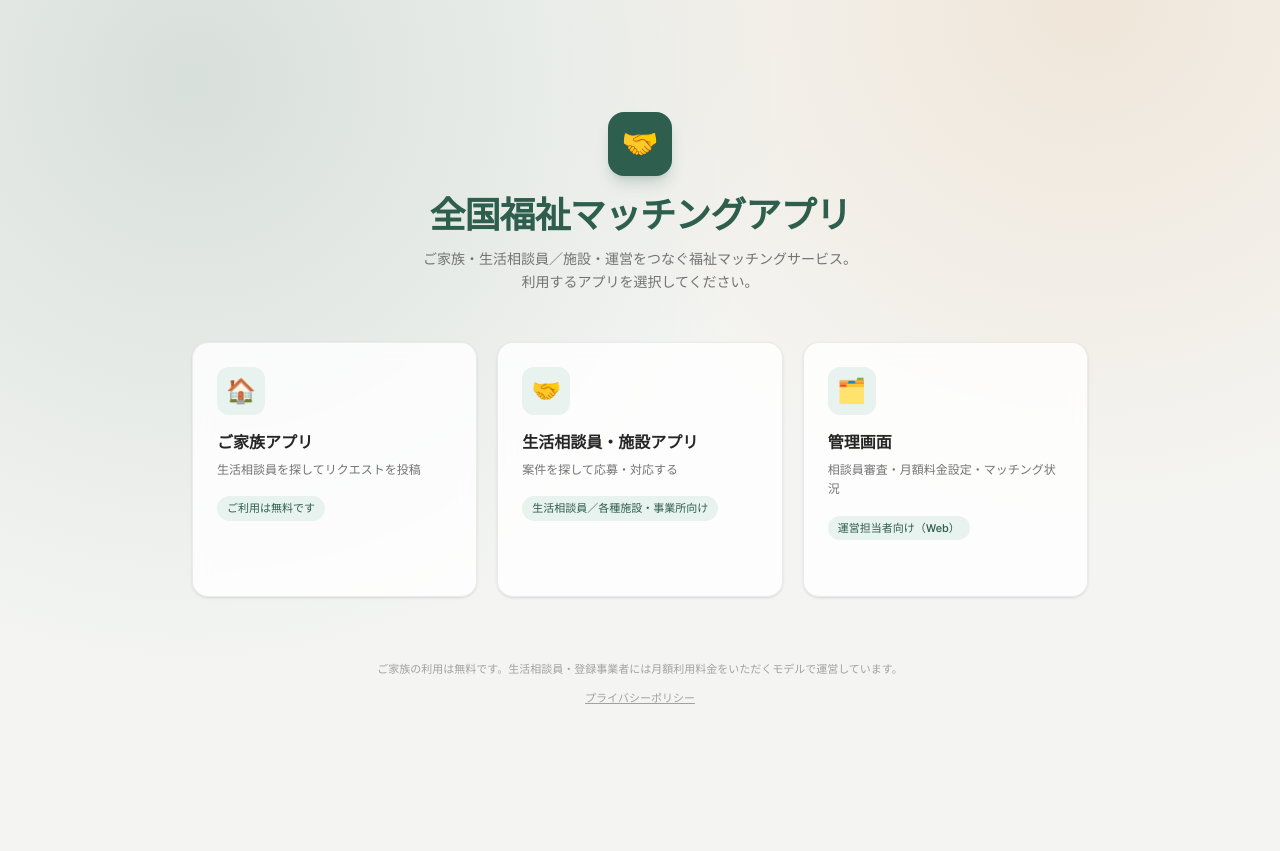
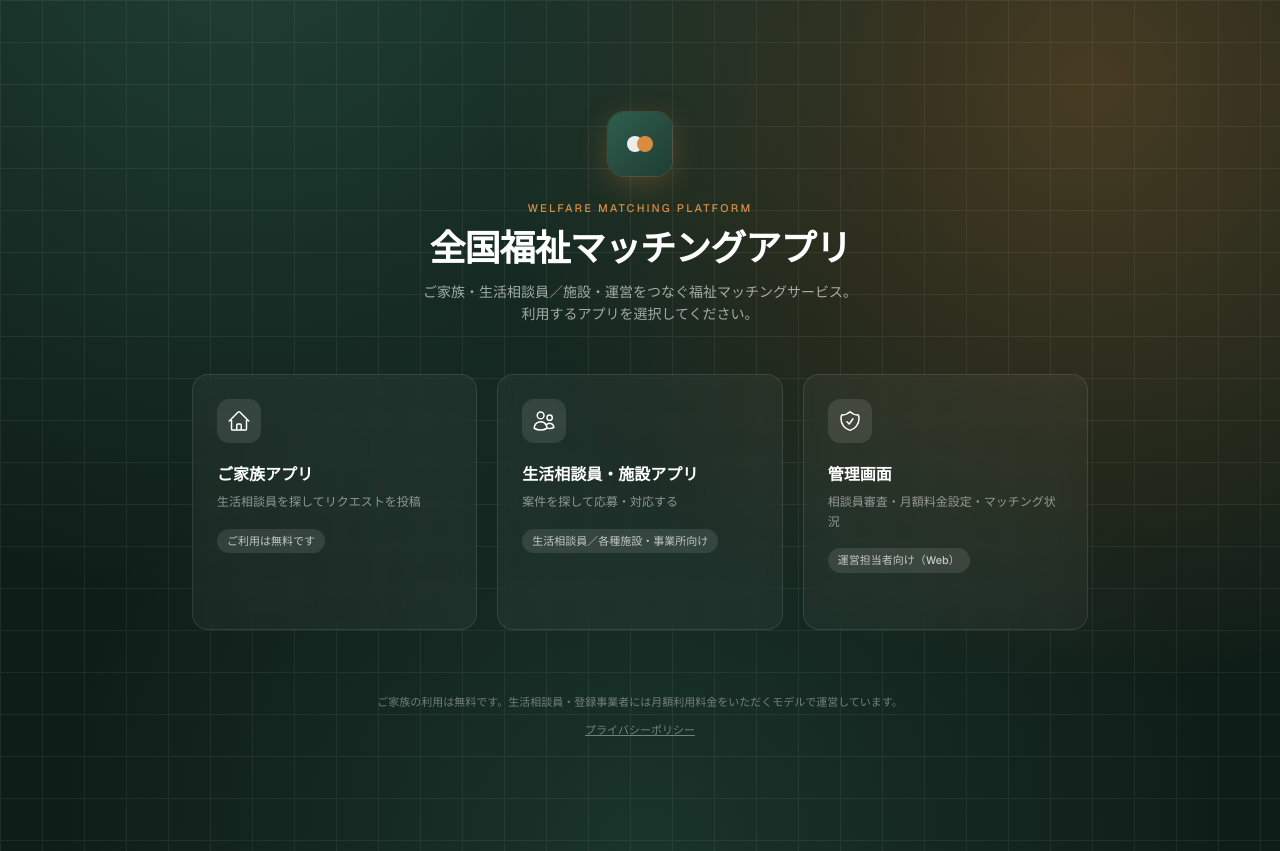
Before and after one commit to soubidou995-oss/fukushi-matching-app, a Next.js app: page / in a window 1280 px wide. Before the commit the page ends 818 px from the top, so only its background shows below. Built offline with nearby package versions, Linux system fonts and the light colour scheme.

Commit message:
Redesign landing page with custom icons and dark hero, add app icon

```diff
--- a/src/app/page.tsx
+++ b/src/app/page.tsx
@@ -1,4 +1,45 @@
 import Link from "next/link";
+import type { ReactNode } from "react";
+
+function IconWrap({ children }: { children: ReactNode }) {
+  return (
+    <svg
+      viewBox="0 0 24 24"
+      fill="none"
+      stroke="currentColor"
+      strokeWidth={1.5}
+      strokeLinecap="round"
+      strokeLinejoin="round"
+      className="h-6 w-6"
+    >
+      {children}
+    </svg>
+  );
+}
+
+function HomeIcon() {
+  return (
+    <IconWrap>
+      <path d="M2.25 12l8.954-8.955a1.125 1.125 0 0 1 1.591 0L21.75 12M4.5 9.75v10.125c0 .621.504 1.125 1.125 1.125H9.75v-4.875c0-.621.504-1.125 1.125-1.125h2.25c.621 0 1.125.504 1.125 1.125V21h4.125c.621 0 1.125-.504 1.125-1.125V9.75M8.25 21h8.25" />
+    </IconWrap>
+  );
+}
+
+function UsersIcon() {
+  return (
+    <IconWrap>
+      <path d="M15 19.128a9.38 9.38 0 0 0 2.625.372 9.337 9.337 0 0 0 4.121-.952 4.125 4.125 0 0 0-7.533-2.493M15 19.128v-.003c0-1.113-.285-2.16-.786-3.07M15 19.128v.106A12.318 12.318 0 0 1 8.624 21c-2.331 0-4.512-.645-6.374-1.766l-.001-.109a6.375 6.375 0 0 1 11.964-3.07M12 6.375a3.375 3.375 0 1 1-6.75 0 3.375 3.375 0 0 1 6.75 0Zm8.25 2.25a2.625 2.625 0 1 1-5.25 0 2.625 2.625 0 0 1 5.25 0Z" />
+    </IconWrap>
+  );
+}
+
+function ShieldIcon() {
+  return (
+    <IconWrap>
+      <path d="M9 12.75 11.25 15 15 9.75m-3-7.036A11.959 11.959 0 0 1 3.598 6 11.99 11.99 0 0 0 3 9.749c0 5.592 3.824 10.29 9 11.623 5.176-1.332 9-6.03 9-11.622 0-1.31-.21-2.571-.598-3.751h-.152c-3.196 0-6.1-1.248-8.25-3.285Z" />
+    </IconWrap>
+  );
+}
 
 const apps = [
   {
@@ -6,79 +47,104 @@ const apps = [
     title: "ご家族アプリ",
     desc: "生活相談員を探してリクエストを投稿",
     note: "ご利用は無料です",
-    icon: "🏠",
+    icon: HomeIcon,
   },
   {
     href: "/counselor",
     title: "生活相談員・施設アプリ",
     desc: "案件を探して応募・対応する",
     note: "生活相談員／各種施設・事業所向け",
-    icon: "🤝",
+    icon: UsersIcon,
   },
   {
     href: "/admin",
     title: "管理画面",
     desc: "相談員審査・月額料金設定・マッチング状況",
     note: "運営担当者向け（Web）",
-    icon: "🗂️",
+    icon: ShieldIcon,
   },
 ];
 
 export default function Home() {
   return (
-    <div className="relative flex-1 overflow-hidden bg-[#f4f5f3]">
+    <div className="relative flex-1 overflow-hidden bg-[#0f1d18]">
+      {/* background layers */}
+      <div className="pointer-events-none absolute inset-0 bg-[radial-gradient(circle_at_20%_-10%,rgba(46,94,78,0.55),transparent_50%),radial-gradient(circle_at_85%_10%,rgba(217,140,61,0.28),transparent_45%),radial-gradient(circle_at_50%_100%,rgba(46,94,78,0.35),transparent_55%)]" />
       <div
-        className="pointer-events-none absolute inset-0"
+        className="pointer-events-none absolute inset-0 opacity-[0.06]"
         style={{
-          background:
-            "radial-gradient(circle at 15% 10%, rgba(46,94,78,0.14), transparent 45%), radial-gradient(circle at 85% 0%, rgba(217,140,61,0.14), transparent 40%)",
+          backgroundImage:
+            "linear-gradient(#fff 1px, transparent 1px), linear-gradient(90deg, #fff 1px, transparent 1px)",
+          backgroundSize: "42px 42px",
         }}
       />
 
       <div className="relative flex flex-col items-center px-4 py-20 sm:py-28">
-        <span className="mb-5 flex h-16 w-16 items-center justify-center rounded-2xl bg-main text-3xl shadow-lg shadow-main/20">
-          🤝
+        <span className="mb-6 inline-flex h-16 w-16 items-center justify-center rounded-2xl bg-gradient-to-br from-main to-[#1f3d33] text-2xl shadow-[0_8px_30px_rgba(217,140,61,0.25)] ring-1 ring-white/10">
+          <span className="flex -space-x-1.5">
+            <span className="h-4 w-4 rounded-full bg-white/90" />
+            <span className="h-4 w-4 rounded-full bg-accent" />
+          </span>
         </span>
 
-        <h1 className="text-center text-3xl font-bold tracking-tight text-main sm:text-4xl">
+        <p className="text-[11px] font-medium uppercase tracking-[0.2em] text-accent">
+          Welfare Matching Platform
+        </p>
+        <h1 className="mt-3 text-center text-3xl font-bold tracking-tight text-white sm:text-4xl">
           全国福祉マッチングアプリ
         </h1>
-        <p className="mt-3 max-w-md text-center text-sm leading-relaxed text-neutral-500">
+        <p className="mt-3 max-w-md text-center text-sm leading-relaxed text-white/60">
           ご家族・生活相談員／施設・運営をつなぐ福祉マッチングサービス。
           <br />
           利用するアプリを選択してください。
         </p>
 
         <div className="mt-12 grid w-full max-w-4xl gap-5 sm:grid-cols-3">
-          {apps.map((app) => (
+          {apps.map((app) => {
+            const Icon = app.icon;
+            return (
               <Link
                 key={app.href}
                 href={app.href}
-              className="group relative flex flex-col rounded-2xl border border-neutral-200/80 bg-white/80 p-6 shadow-sm backdrop-blur transition-all duration-200 hover:-translate-y-1 hover:border-main/50 hover:shadow-xl hover:shadow-main/10"
+                className="group relative flex flex-col overflow-hidden rounded-2xl border border-white/10 bg-white/[0.04] p-6 backdrop-blur-sm transition-all duration-300 hover:-translate-y-1 hover:border-accent/40 hover:bg-white/[0.07] hover:shadow-[0_20px_40px_-15px_rgba(0,0,0,0.5)]"
               >
-              <span className="mb-4 flex h-12 w-12 items-center justify-center rounded-xl bg-main-light text-2xl transition-transform duration-200 group-hover:scale-110">
-                {app.icon}
+                <div className="pointer-events-none absolute -right-8 -top-8 h-28 w-28 rounded-full bg-accent/10 blur-2xl transition-opacity duration-300 group-hover:opacity-100 opacity-0" />
+
+                <span className="mb-5 flex h-11 w-11 items-center justify-center rounded-xl bg-white/10 text-white transition-colors duration-300 group-hover:bg-accent group-hover:text-white">
+                  <Icon />
                 </span>
-              <h2 className="font-bold text-neutral-800">{app.title}</h2>
-              <p className="mt-1.5 text-xs leading-relaxed text-neutral-500">
+                <h2 className="font-bold text-white">{app.title}</h2>
+                <p className="mt-1.5 text-xs leading-relaxed text-white/50">
                   {app.desc}
                 </p>
-              <span className="mt-4 inline-flex w-fit items-center rounded-full bg-main-light px-2.5 py-1 text-[11px] font-medium text-main">
+                <span className="mt-4 inline-flex w-fit items-center rounded-full bg-white/10 px-2.5 py-1 text-[11px] font-medium text-white/70">
                   {app.note}
                 </span>
-              <span className="mt-4 text-xs font-medium text-main opacity-0 transition-opacity duration-200 group-hover:opacity-100">
-                開く →
+                <span className="mt-4 inline-flex items-center gap-1 text-xs font-medium text-accent opacity-0 transition-all duration-300 group-hover:translate-x-0.5 group-hover:opacity-100">
+                  開く
+                  <svg
+                    viewBox="0 0 20 20"
+                    fill="currentColor"
+                    className="h-3.5 w-3.5"
+                  >
+                    <path
+                      fillRule="evenodd"
+                      d="M3 10a.75.75 0 0 1 .75-.75h10.638L10.23 5.29a.75.75 0 1 1 1.04-1.08l5.5 5.25a.75.75 0 0 1 0 1.08l-5.5 5.25a.75.75 0 1 1-1.04-1.08l4.158-3.96H3.75A.75.75 0 0 1 3 10Z"
+                      clipRule="evenodd"
+                    />
+                  </svg>
                 </span>
               </Link>
-          ))}
+            );
+          })}
         </div>
 
-        <p className="mt-16 text-center text-[11px] text-neutral-400">
+        <p className="mt-16 text-center text-[11px] text-white/40">
           ご家族の利用は無料です。生活相談員・登録事業者には月額利用料金をいただくモデルで運営しています。
         </p>
         <Link
           href="/privacy"
-          className="mt-3 text-[11px] text-neutral-400 underline hover:text-main"
+          className="mt-3 text-[11px] text-white/40 underline hover:text-accent"
         >
           プライバシーポリシー
         </Link>
```
Also changed, not shown: src/app/icon.svg (added). Lines whose indentation alone changed are shown as unchanged.
